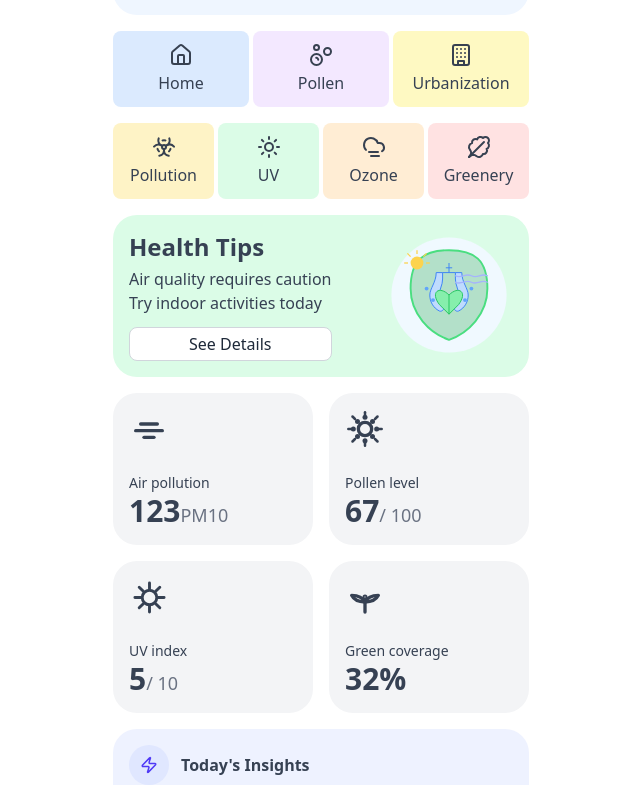
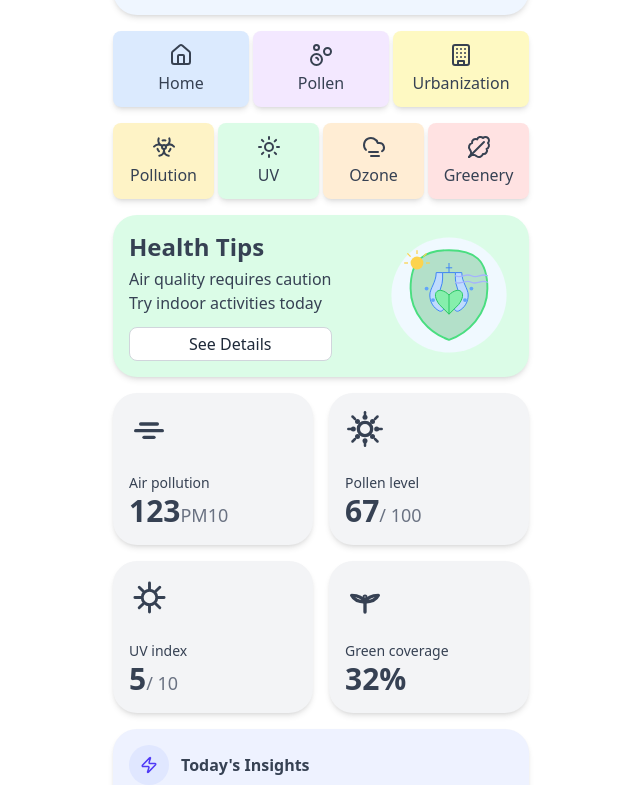
Before and after one commit to andrejshuma/CassiniHackathon, a React (Vite) app in the folder preventiq/: page /home in a window 1280 px wide. Shown: the part 315-1100 px from the top of the page, without its empty margins (319-959 px from the left). Built offline with nearby package versions, Linux system fonts and the light colour scheme.

Commit message:
added box shadpw to all

```diff
--- a/preventiq/src/pages/FeatureIndexes/InfoBox.jsx
+++ b/preventiq/src/pages/FeatureIndexes/InfoBox.jsx
@@ -25,7 +25,7 @@ export default function InfoBox({data}) {
     const severity = getValue(data.index);
 
     return (
-        <Wrapper style={{backgroundColor: getRGB[severity]}}>
+        <Wrapper style={{backgroundColor: getRGB[severity]}} className='shadow-md'>
             <Top>
                 {getSVG[data.name]}
                 <h1>{data.name}</h1>
--- a/preventiq/src/pages/FeatureIndexes/RecommendationCard.jsx
+++ b/preventiq/src/pages/FeatureIndexes/RecommendationCard.jsx
@@ -5,7 +5,7 @@ const RecommendationCard = () => {
     const [open, setOpen] = useState(false);
 
     return (
-        <div className="bg-indigo-100 rounded-2xl shadow-md p-4 w-full max-w-md mx-auto transition-all duration-300 mb-4">
+        <div className="bg-indigo-100 rounded-2xl shadow-md p-4 w-full max-w-md mx-auto transition-all duration-300 mb-4 ">
             {/* Header with toggle */}
             <div
                 className="flex items-center justify-between cursor-pointer"
--- a/preventiq/src/pages/Home/HomepageView/Metrics.jsx
+++ b/preventiq/src/pages/Home/HomepageView/Metrics.jsx
@@ -52,11 +52,11 @@ export default function Metrics() {
     };
 
     const mentalHealthCategory = getMentalHealthCategory(mentalHealthScore);
-
+    const shadowStyle = { boxShadow: "1px 4px 3px rgba(0, 0, 0, 0.1)" };
     return (
         <div className="p-4 max-w-md mx-auto">
             {/* Mental Health Card */}
-            <div className="bg-blue-50 rounded-3xl p-4 mb-4">
+            <div className="bg-blue-50 rounded-3xl p-4 mb-4 shadow-md">
                 <div className="flex justify-between items-start mb-3">
                     <div className="flex items-center">
                         <div
@@ -103,7 +103,7 @@ export default function Metrics() {
             {
                 subPage === "home" ? (
                     <>
-                        <div className="bg-green-100 rounded-3xl p-4 mb-4 flex justify-between">
+                        <div className="bg-green-100 rounded-3xl p-4 mb-4 flex justify-between shadow-md">
                             <div className="space-y-3 flex justify-center flex-col">
                                 <div>
                                     <h2 className="text-2xl font-bold text-gray-700 mb-1">Health Tips</h2>
@@ -171,9 +171,9 @@ export default function Metrics() {
                         {/*health tips*/}
 
                         {/* Metrics Row */}
-                        <div className="grid grid-cols-2 gap-4 mb-4">
+                        <div className="grid grid-cols-2 gap-4 mb-4 ">
                             {/* Air Pollution */}
-                            <div className="bg-gray-100 rounded-3xl p-4">
+                            <div className="bg-gray-100 rounded-3xl p-4 shadow-md">
                                 <div className="w-10 h-10 mb-6 flex items-center justify-center">
                                     <svg viewBox="0 0 24 24" width="40" height="40" className="text-gray-700">
                                         <path d="M4 14a1 1 0 0 1 0-2h16a1 1 0 1 1 0 2H4z" fill="currentColor"/>
@@ -191,7 +191,7 @@ export default function Metrics() {
                             </div>
 
                             {/* Pollen Count */}
-                            <div className="bg-gray-100 rounded-3xl p-4">
+                            <div className="bg-gray-100 rounded-3xl p-4 s shadow-md">
                                 <div className="w-10 h-10 mb-6 flex items-center justify-center">
                                     <svg viewBox="0 0 24 24" xmlns="http://www.w3.org/2000/svg"
                                          className="text-gray-700">
@@ -241,7 +241,7 @@ export default function Metrics() {
                             </div>
 
 
-                            <div className="bg-gray-100  rounded-3xl p-4">
+                            <div className="bg-gray-100  rounded-3xl p-4 shadow-md">
                                 <div className="w-10 h-10 mb-6 flex items-center justify-center">
                                     <svg viewBox="0 0 24 24" width="35" height="35" className="text-gray-700 ">
                                         <circle cx="12" cy="12" r="5" fill="none" stroke="currentColor"
@@ -261,7 +261,7 @@ export default function Metrics() {
                             </div>
 
 
-                            <div className="bg-gray-100 rounded-3xl p-4">
+                            <div className="bg-gray-100 rounded-3xl p-4 shadow-md">
                                 <div className="w-10 h-10 mb-6 flex items-center justify-center">
                                     <svg viewBox="0 0 24 24" width="40" height="40" className="text-gray-700"
                                          fill="none"
@@ -285,7 +285,7 @@ export default function Metrics() {
                         </div>
 
 
-                        <div className="bg-indigo-50 rounded-3xl p-4 mb-4">
+                        <div className="bg-indigo-50 rounded-3xl p-4 mb-4 shadow-md">
                             <div className="flex items-center mb-3">
                                 <div
                                     className="w-10 h-10 rounded-full bg-indigo-100 flex items-center justify-center mr-3">
--- a/preventiq/src/pages/Home/NewSlider.jsx
+++ b/preventiq/src/pages/Home/NewSlider.jsx
@@ -4,22 +4,22 @@ import {Bubbles, Factory, House, Sun, Building, LeafyGreen, CloudFog, Biohazard}
 const NewSlider = ({ setSubPage }) => {
     return (
         <>
-            <div className="grid grid-cols-3 gap-1 mb-4">
+            <div className="grid grid-cols-3 gap-1 mb-4 ">
                 <button
                     onClick={() => setSubPage("home")}
-                    className="bg-blue-100 p-3 rounded-lg flex flex-col justify-between items-center gap-1 ">
+                    className="bg-blue-100 p-3 rounded-lg flex flex-col justify-between items-center gap-1 shadow-md">
                     <House size={24} color="#374151"/>
                     <span className="text-s text-gray-700">Home</span>
                 </button>
                 <button
                     onClick={() => setSubPage("pollen")}
-                    className="bg-purple-100 p-3 rounded-lg flex flex-col justify-between items-center gap-1">
+                    className="bg-purple-100 p-3 rounded-lg flex flex-col justify-between items-center gap-1 shadow-md">
                     <Bubbles size={24} color="#374151"/>
                     <span className="text-s text-gray-700">Pollen</span>
                 </button>
                 <button
                     onClick={() => setSubPage("cityDensity")}
-                    className="bg-yellow-100 p-3 rounded-lg flex flex-col justify-between items-center gap-1">
+                    className="bg-yellow-100 p-3 rounded-lg flex flex-col justify-between items-center gap-1 shadow-md">
                     <Building size={24} color="#374151"/>
                     <span className="text-s text-gray-700">Urbanization</span>
                 </button>
@@ -27,25 +27,25 @@ const NewSlider = ({ setSubPage }) => {
             <div className="grid grid-cols-4 gap-1 mb-4">
                 <button
                     onClick={() => setSubPage("pollution")}
-                    className="bg-amber-100 p-3 rounded-lg flex flex-col justify-between items-center gap-1">
+                    className="bg-amber-100 p-3 rounded-lg flex flex-col justify-between items-center gap-1 shadow-md">
                     <Biohazard size={24} color="#374151"/>
                     <span className="text-s text-gray-700">Pollution</span>
                 </button>
                 <button
                     onClick={() => setSubPage("uv")}
-                    className="bg-green-100 p-3 rounded-lg flex flex-col justify-between items-center gap-1">
+                    className="bg-green-100 p-3 rounded-lg flex flex-col justify-between items-center gap-1 shadow-md">
                     <Sun size={24} color="#374151"/>
                     <span className="text-s text-gray-700">UV</span>
                 </button>
                 <button
                     onClick={() => setSubPage("ozone")}
-                    className="bg-orange-100 p-3 rounded-lg flex flex-col justify-between items-center gap-1">
+                    className="bg-orange-100 p-3 rounded-lg flex flex-col justify-between items-center gap-1 shadow-md">
                     <CloudFog size={24} color="#374151"/>
                     <span className="text-s text-gray-700">Ozone</span>
                 </button>
                 <button
                     onClick={() => setSubPage("greenDensity")}
-                    className="bg-red-100 p-3 rounded-lg flex flex-col justify-between items-center gap-1">
+                    className="bg-red-100 p-3 rounded-lg flex flex-col justify-between items-center gap-1 shadow-md">
                     <LeafyGreen size={24} color="#374151"/>
                     <span className="text-s text-gray-700">Greenery</span>
                 </button>
```
